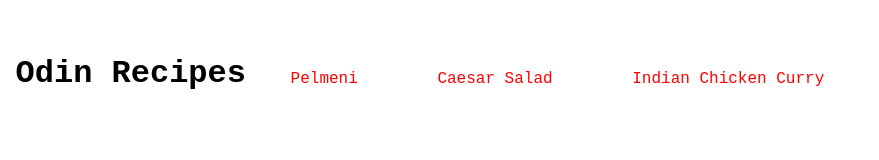
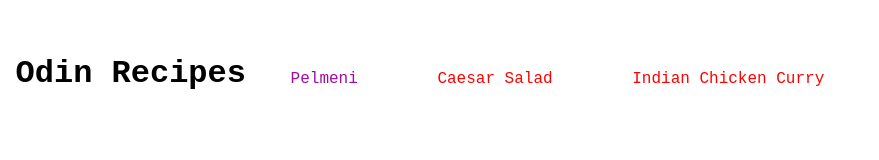
Before and after one commit to fsf1264/odin-recipes, a plain HTML site: page index.html in a window 1280 px wide. In both pictures the pointer is over the link "Pelmeni". Shown: the full height of the page, 63-942 px from the left. Drawn offline with Linux system fonts and the light colour scheme.

Commit message:
change color function when hover links

```diff
--- a/styles.css
+++ b/styles.css
@@ -71,3 +71,6 @@ margin: 0 auto;
 .columns h2{
 border-top: 3px  dotted red;
 }
+a:hover,ul li a:hover {
+    color: rgb(161, 11, 161);
+}
```
